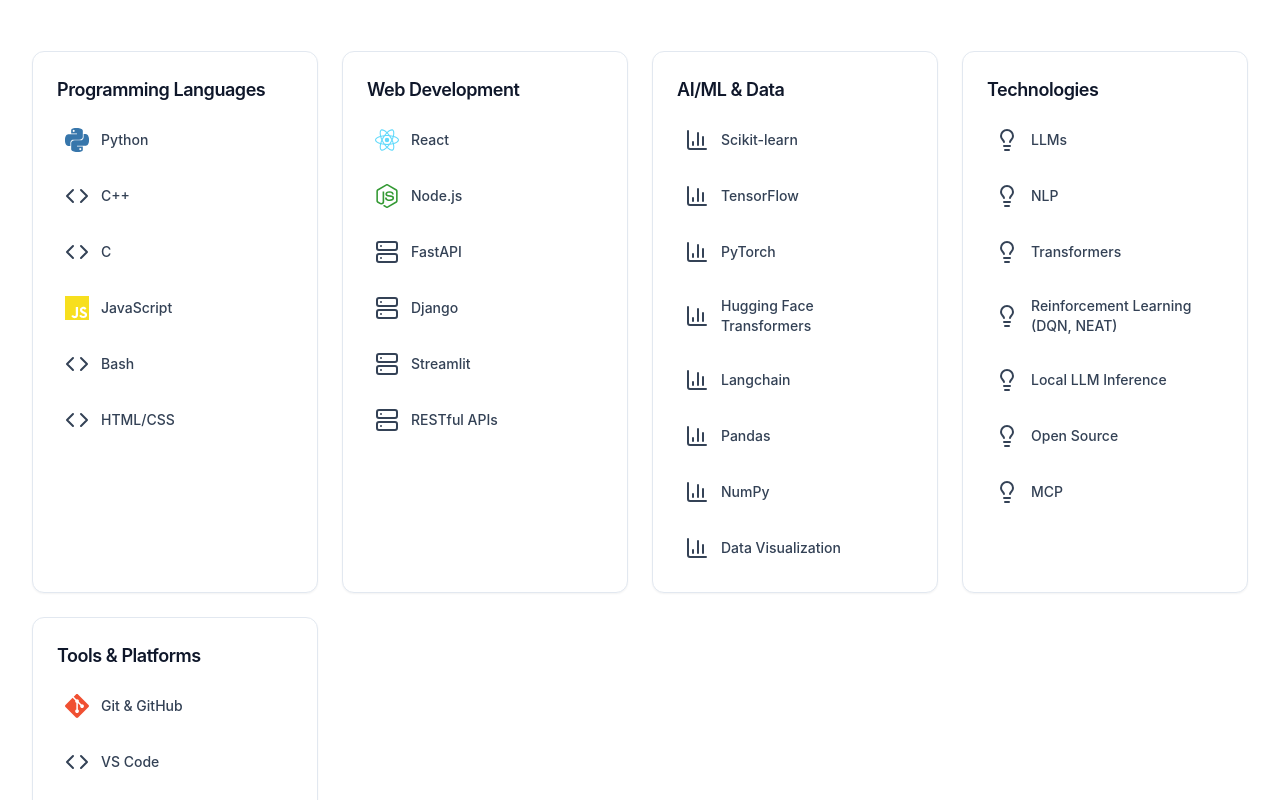
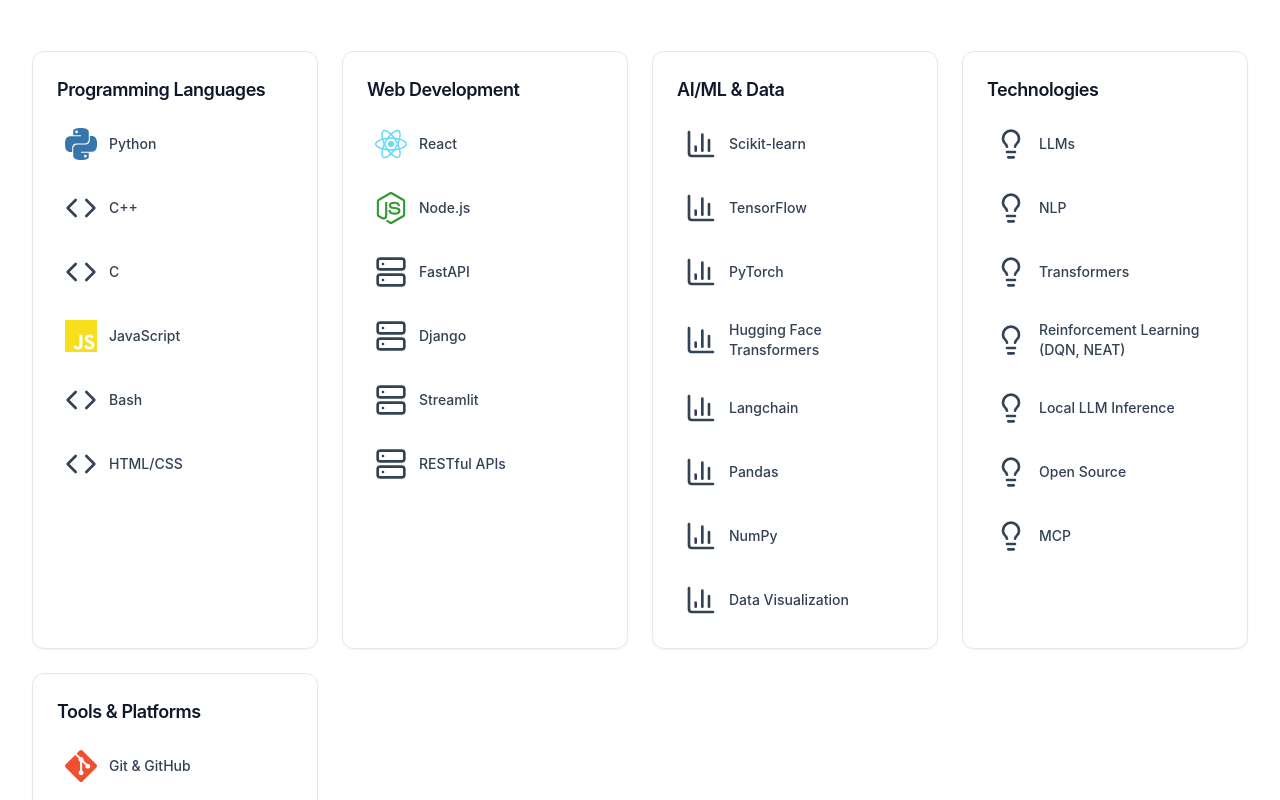
Before and after one commit to AnkurSalunkhe11/Ankur-Salunkhe-Portfolio, a Next.js app: page / in a window 1280 px wide. Shown: the part 2580-3380 px from the top of the page. Built offline with nearby package versions, Linux system fonts and the light colour scheme; no server answers.

Commit message:
fix: lock node environment to 22.x and add dynamic image overrides for tech logos with improved large-scale support

```diff
--- a/components/TechLogo.tsx
+++ b/components/TechLogo.tsx
@@ -4,10 +4,11 @@ import { memo } from 'react';
 import { techLogos, techColors } from '@/lib/images/icons';
 import { Code } from 'lucide-react';
 import { cn } from '@/lib/utils';
+import { getPersonalData } from '@/lib/data-loader';
 
 interface TechLogoProps {
   technology: string;
-  size?: 'sm' | 'md' | 'lg';
+  size?: 'sm' | 'md' | 'lg' | 'xl' | '2xl';
   showLabel?: boolean;
   className?: string;
 }
@@ -18,41 +19,73 @@ const TechLogo = memo<TechLogoProps>(({
   showLabel = false,
   className
 }) => {
+  const personalData = getPersonalData();
+  const customLogos = (personalData as any).customLogos || {};
+
+  // Determine if there is a dynamic logo override configured in personal-data.json,
+  // or if the technology value itself is a raw image path/URL
+  const customLogoUrl = customLogos[technology] ||
+    (technology.startsWith('http://') || technology.startsWith('https://') || technology.startsWith('/')
+      ? technology
+      : null);
+
   const LogoComponent = techLogos[technology] || Code;
   const color = techColors[technology];
 
+  // Improved large screen scaling support for high-resolution displays
   const sizeClasses = {
-    sm: 'w-4 h-4',
-    md: 'w-6 h-6',
-    lg: 'w-8 h-8'
+    sm: 'w-4 h-4 md:w-5 h-5',
+    md: 'w-6 h-6 md:w-7 h-7 lg:w-8 h-8',
+    lg: 'w-8 h-8 md:w-10 h-10 lg:w-12 h-12',
+    xl: 'w-12 h-12 md:w-16 h-16',
+    '2xl': 'w-16 h-16 md:w-20 h-20'
   };
 
   const containerSizeClasses = {
-    sm: showLabel ? 'flex items-center space-x-1' : '',
-    md: showLabel ? 'flex items-center space-x-2' : '',
-    lg: showLabel ? 'flex items-center space-x-3' : ''
+    sm: showLabel ? 'flex items-center space-x-1.5' : 'inline-block',
+    md: showLabel ? 'flex items-center space-x-2' : 'inline-block',
+    lg: showLabel ? 'flex items-center space-x-3' : 'inline-block',
+    xl: showLabel ? 'flex items-center space-x-4' : 'inline-block',
+    '2xl': showLabel ? 'flex items-center space-x-4' : 'inline-block'
   };
 
   const textSizeClasses = {
     sm: 'text-xs',
-    md: 'text-sm',
-    lg: 'text-base'
+    md: 'text-sm font-medium',
+    lg: 'text-base font-semibold',
+    xl: 'text-lg font-bold',
+    '2xl': 'text-xl font-bold'
   };
 
   return (
-    <div className={cn(containerSizeClasses[size], className)}>
+    <div className={cn(containerSizeClasses[size], 'align-middle', className)}>
+      {customLogoUrl ? (
+        // Dynamic HTML logo loading support
+        <img
+          src={customLogoUrl}
+          alt={`${technology} logo`}
+          className={cn(
+            sizeClasses[size],
+            'object-contain transition-all duration-300 hover:scale-110'
+          )}
+          loading="lazy"
+        />
+      ) : (
+        // Fallback vector icon loading support
         <LogoComponent
           className={cn(
             sizeClasses[size],
-          'transition-all duration-200 hover:scale-110'
+            'transition-all duration-300 hover:scale-110'
           )}
           style={{ color: color || 'currentColor' }}
           aria-label={`${technology} logo`}
         />
+      )}
+
       {showLabel && (
         <span className={cn(
           textSizeClasses[size],
-          'font-medium text-gray-700 dark:text-gray-300'
+          'text-gray-700 dark:text-gray-300 transition-colors'
         )}>
           {technology}
         </span>
--- a/data/personal-data.json
+++ b/data/personal-data.json
@@ -9,6 +9,7 @@
   "website": "https://ankur-salunkhe.vercel.app/",
   "leetcode": "https://leetcode.com/u/noobmaster11/",
   "medium": "https://medium.com/@ankursalunkhe11",
+  "customLogos": {},
   "location": "Pune, Maharashtra, India",
   "bio": "Passionate Mechanical Engineering undergraduate at Dr. D. Y. Patil Institute of Technology with expertise in thermal systems, CFD analysis, and software development.",
   "resume": {
--- a/package.json
+++ b/package.json
@@ -79,7 +79,7 @@
     "typescript": "^5.5.3"
   },
   "engines": {
-    "node": ">=18.17.0",
+    "node": "22.x",
     "npm": ">=9.0.0"
   }
 }
```
Lines whose indentation alone changed are shown as unchanged.
